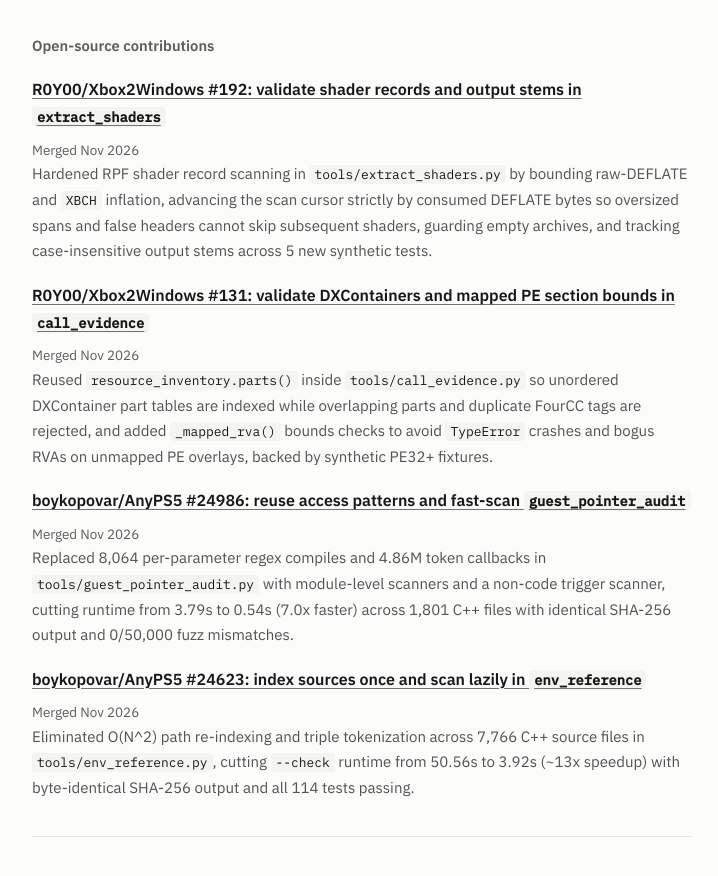
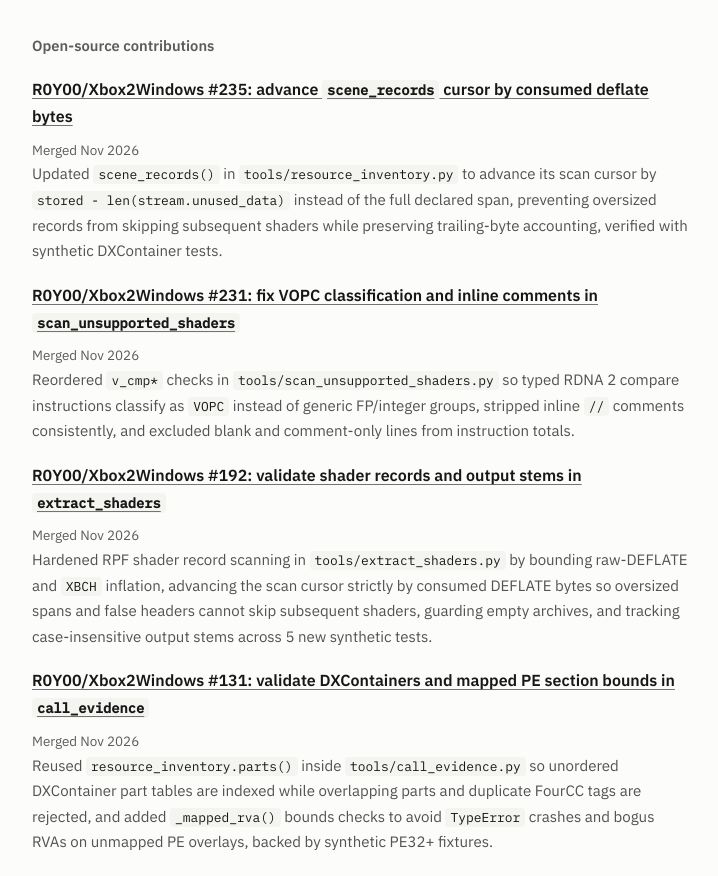
Before and after one commit to alexander-src/alexander-src.github.io, a plain HTML site: page index.html in a window 1280 px wide. Shown: the part 1368-2244 px from the top of the page, without its empty margins (278-996 px from the left). Drawn offline with Linux system fonts and the light colour scheme.

Commit message:
Add merged Xbox2Windows #231 and #235 PRs to portfolio and CV

```diff
--- a/assets/profile.js
+++ b/assets/profile.js
@@ -18,6 +18,20 @@ window.PORTFOLIO_PROFILE = {
    * Each entry requires: repo, prNumber, title, url, impact.
    */
   mergedPullRequests: [
+    {
+      repo: "R0Y00/Xbox2Windows",
+      prNumber: 235,
+      title: "Advance scene_records cursor by consumed deflate bytes only",
+      url: "https://github.com/R0Y00/Xbox2Windows/pull/235",
+      impact: "Updated scene_records() in tools/resource_inventory.py to advance the scan cursor by consumed raw-DEFLATE bytes rather than the declared span, preventing oversized spans from skipping following shader records, with synthetic regression tests."
+    },
+    {
+      repo: "R0Y00/Xbox2Windows",
+      prNumber: 231,
+      title: "Fix VOPC classification and inline comments in scan_unsupported_shaders",
+      url: "https://github.com/R0Y00/Xbox2Windows/pull/231",
+      impact: "Fixed RDNA 2 v_cmp* opcode classification into VOPC, stripped inline // comments across opcode parsing, and excluded blank/comment-only lines from shader instruction totals with regression tests."
+    },
     {
       repo: "R0Y00/Xbox2Windows",
       prNumber: 192,
--- a/index.html
+++ b/index.html
@@ -112,6 +112,24 @@
         <ul class="item-list">
           <li>
             <div class="note-row">
+              <h3><a href="https://github.com/R0Y00/Xbox2Windows/pull/235" target="_blank" rel="noopener noreferrer">R0Y00/Xbox2Windows #235: advance <code>scene_records</code> cursor by consumed deflate bytes</a></h3>
+              <span class="note-date">Merged Nov 2026</span>
+            </div>
+            <p>
+              Updated <code>scene_records()</code> in <code>tools/resource_inventory.py</code> to advance its scan cursor by <code>stored - len(stream.unused_data)</code> instead of the full declared span, preventing oversized records from skipping subsequent shaders while preserving trailing-byte accounting, verified with synthetic DXContainer tests.
+            </p>
+          </li>
+          <li>
+            <div class="note-row">
+              <h3><a href="https://github.com/R0Y00/Xbox2Windows/pull/231" target="_blank" rel="noopener noreferrer">R0Y00/Xbox2Windows #231: fix VOPC classification and inline comments in <code>scan_unsupported_shaders</code></a></h3>
+              <span class="note-date">Merged Nov 2026</span>
+            </div>
+            <p>
+              Reordered <code>v_cmp*</code> checks in <code>tools/scan_unsupported_shaders.py</code> so typed RDNA 2 compare instructions classify as <code>VOPC</code> instead of generic FP/integer groups, stripped inline <code>//</code> comments consistently, and excluded blank and comment-only lines from instruction totals.
+            </p>
+          </li>
+          <li>
+            <div class="note-row">
               <h3><a href="https://github.com/R0Y00/Xbox2Windows/pull/192" target="_blank" rel="noopener noreferrer">R0Y00/Xbox2Windows #192: validate shader records and output stems in <code>extract_shaders</code></a></h3>
               <span class="note-date">Merged Nov 2026</span>
             </div>
```
Also changed, not shown: cv.html (+2 -2 lines).
